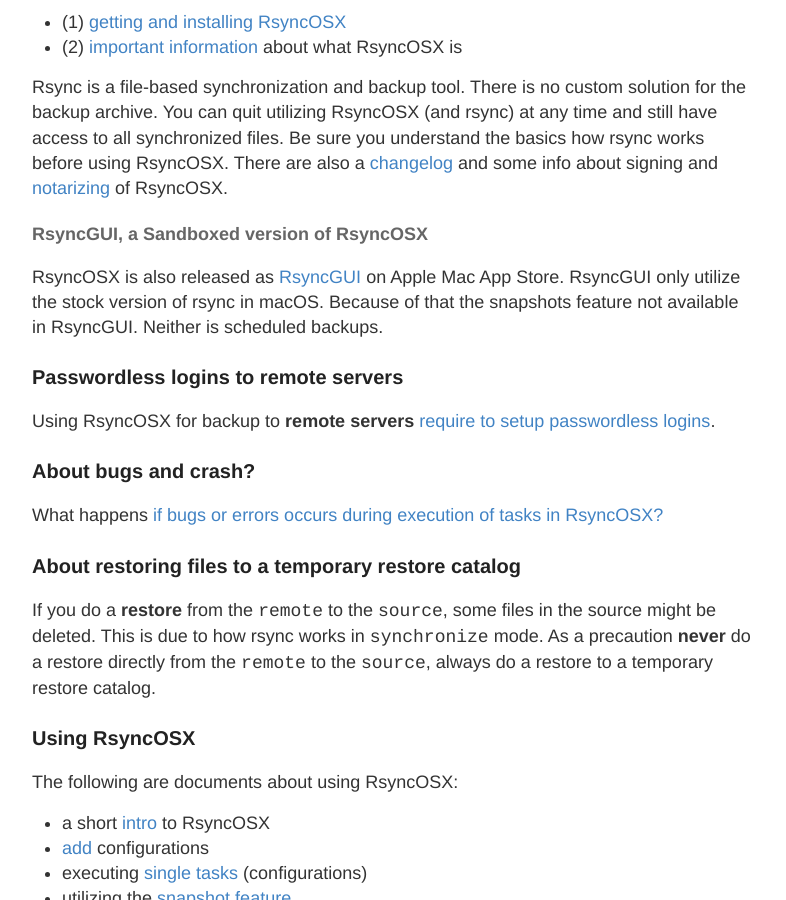
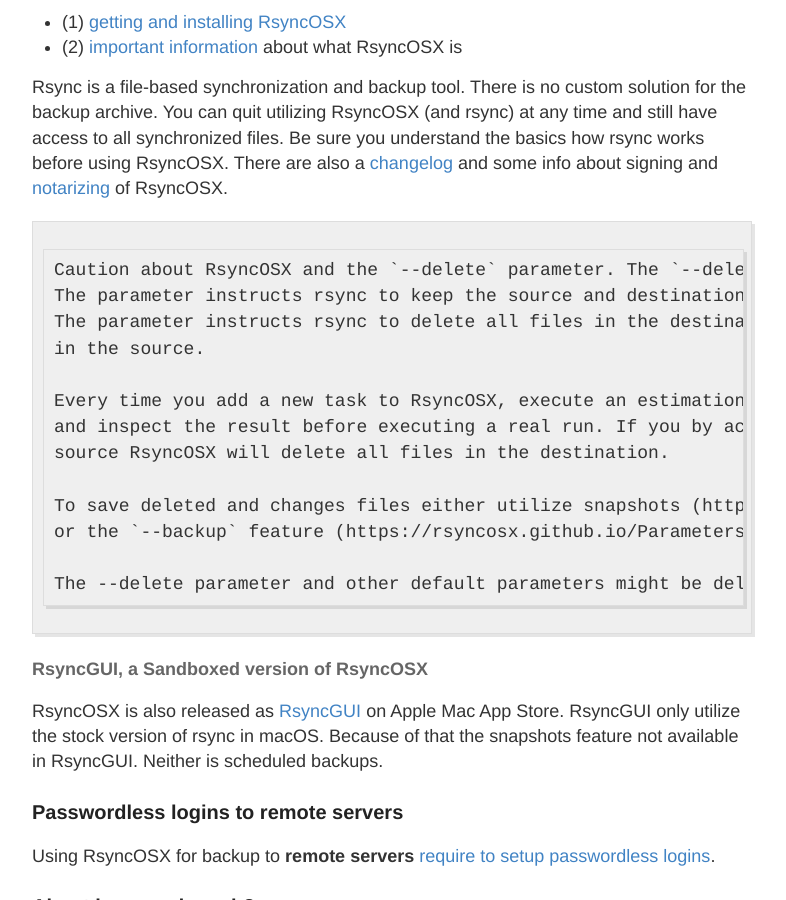
Before and after one commit to d2s/Documentation, a Jekyll site: the page built from _posts/2018-04-15-README.md, in a window 1280 px wide and 900 px high, scrolled down 333 px. Shown: the whole window, without its empty margins (248-1034 px from the left). Built offline with Jekyll 4.4.1, drawn with Linux system fonts in a browser that asks for light colours.

Commit message:
Update 2018-04-15-README.md

````diff
--- a/_posts/2018-04-15-README.md
+++ b/_posts/2018-04-15-README.md
@@ -9,6 +9,22 @@ Before installing and using RsyncOSX there are some important information to rea
  - (2) [important information](/HowtoUseRsyncOSX) about what RsyncOSX is
 
 Rsync is a file-based synchronization and backup tool. There is no custom solution for the backup archive. You can quit utilizing RsyncOSX (and rsync) at any time and still have access to all synchronized files. Be sure you understand the basics how rsync works before using RsyncOSX. There are also a [changelog](/Changelog) and some info about signing and [notarizing](/Notarized) of RsyncOSX.
+
+```
+Caution about RsyncOSX and the `--delete` parameter. The `--delete` is a default parameter.
+The parameter instructs rsync to keep the source and destination synchronized (equal).
+The parameter instructs rsync to delete all files in the destination which are not present
+in the source.
+
+Every time you add a new task to RsyncOSX, execute an estimation run (--dry-run parameter)
+and inspect the result before executing a real run. If you by accident  set an empty catalog as
+source RsyncOSX will delete all files in the destination.
+
+To save deleted and changes files either utilize snapshots (https://rsyncosx.github.io/Snapshots)
+or the `--backup` feature (https://rsyncosx.github.io/Parameters).
+
+The --delete parameter and other default parameters might be deleted if wanted.
+```
 
 #### RsyncGUI, a Sandboxed version of RsyncOSX
 
````
